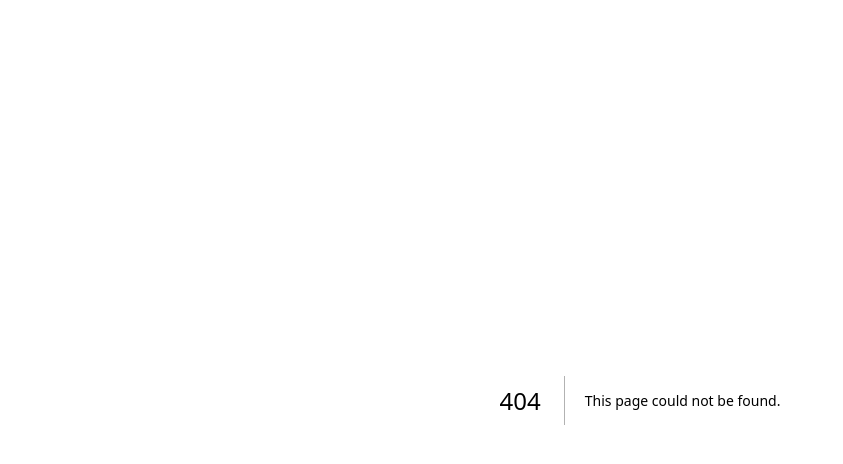
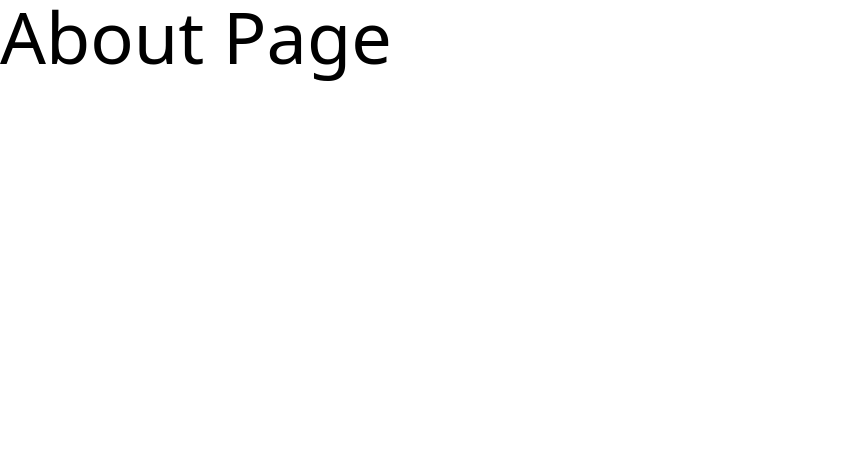
Before and after one commit to sahil9818336328/NEXT-JS-TUTORIAL, a Next.js app: page /about in a window 1280 px wide. Before the commit this address had no page. Shown: the top 464 px of the page, without its empty margins (0-843 px from the left). Built offline with nearby package versions, Linux system fonts and the light colour scheme.

Commit message:
more pages

```diff
--- /dev/null
+++ b/app/about/page.js
@@ -0,0 +1,11 @@
+import React from 'react'
+
+const About = () => {
+  return (
+    <div>
+      <h1 className='text-7xl'>About Page</h1>
+    </div>
+  )
+}
+
+export default About
```
